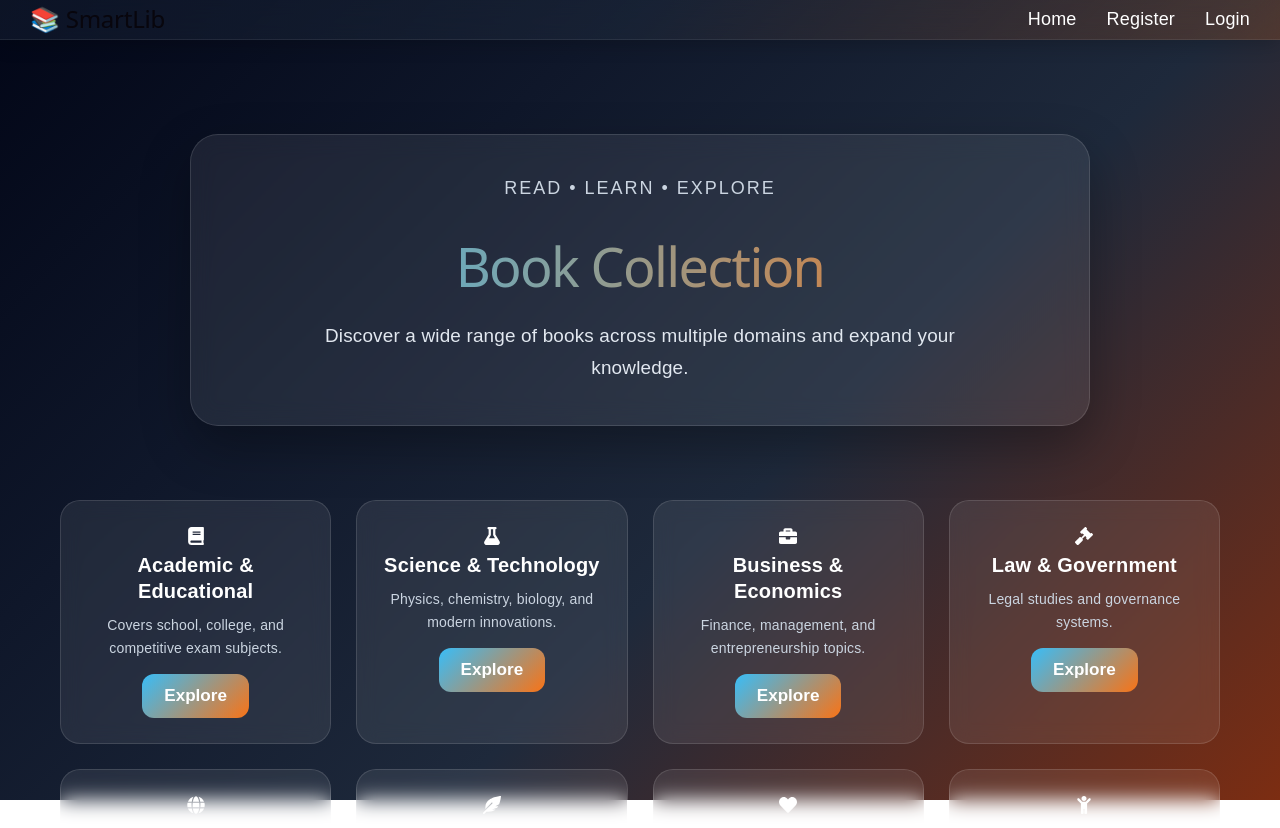
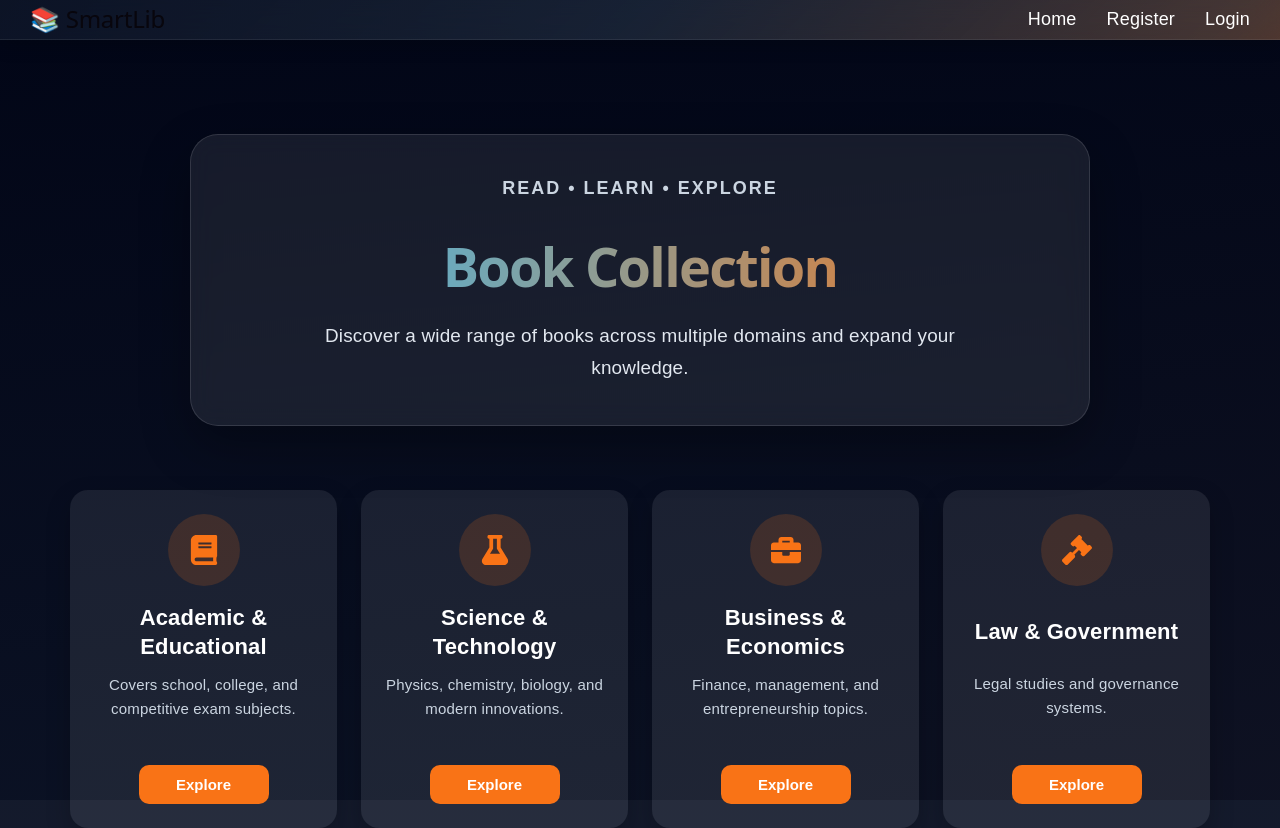
Before and after one commit to naagarSaloni/libraryManagement-, a React app in the folder frontend/: page /books in a window 1280 px wide. Shown: the top 828 px of the page. Built offline with nearby package versions, Linux system fonts and the light colour scheme; the HTML template or start-up script is replaced by a standard one.

Commit message:
Update Books.css

```diff
--- a/frontend/src/pages/Books.css
+++ b/frontend/src/pages/Books.css
@@ -1,157 +1,164 @@
- .books-page {
+  .books-page {
   min-height: 100vh;
+  background: linear-gradient(rgba(2, 6, 23, 0.96), rgba(15, 23, 42, 0.96));
   color: white;
-  padding-bottom: 60px;
 }
 
+/* HERO */
 .page-hero {
-  min-height: 55vh;
+  min-height: 52vh;
   display: flex;
   align-items: center;
   justify-content: center;
-  padding: 80px 20px 50px;
-  position: relative;
+  padding: 120px 20px 60px;
+  text-align: center;
 }
 
 .page-hero-overlay {
-  max-width: 900px;
-  width: 100%;
-  text-align: center;
-  padding: 40px 30px;
-  border-radius: 28px;
-  background: rgba(255, 255, 255, 0.08);
-  -webkit-backdrop-filter: blur(12px);
-  backdrop-filter: blur(12px);
-  border: 1px solid rgba(255, 255, 255, 0.12);
-  box-shadow: 0 20px 50px rgba(0, 0, 0, 0.3);
+  max-width: 850px;
 }
 
 .page-subtitle {
-  font-size: 1rem;
-  letter-spacing: 2px;
-  text-transform: uppercase;
-  color: #cbd5e1;
+  font-size: 14px;
+  letter-spacing: 3px;
+  font-weight: 600;
+  color: #f97316;
   margin-bottom: 14px;
 }
 
 .page-title {
-  font-size: 3rem;
-  margin-bottom: 16px;
-  line-height: 1.2;
-  padding-bottom: 6px;
-  background: linear-gradient(90deg, #38bdf8, #f97316);
-  -webkit-background-clip: text;
-  -webkit-text-fill-color: transparent;
+  font-size: 48px;
+  font-weight: 700;
+  margin-bottom: 18px;
+  color: #ffffff;
 }
 
 .page-description {
-  max-width: 700px;
+  font-size: 18px;
+  line-height: 1.8;
+  color: #cbd5e1;
+  max-width: 760px;
   margin: 0 auto;
-  font-size: 1.05rem;
-  line-height: 1.7;
-  color: #e2e8f0;
 }
 
-.page-hero-buttons {
-  margin-top: 28px;
-  display: flex;
-  justify-content: center;
-  gap: 16px;
-  flex-wrap: wrap;
-}
-
-.primary-btn,
-.secondary-btn,
-.book-btn {
-  border: none;
-  border-radius: 12px;
-  padding: 12px 22px;
-  font-size: 0.95rem;
-  font-weight: 600;
-  cursor: pointer;
-  transition: all 0.3s ease;
-}
-
-.primary-btn {
-  background: linear-gradient(135deg, #f97316, #ea580c);
-  color: white;
-  box-shadow: 0 10px 25px rgba(249, 115, 22, 0.3);
-}
-
-.primary-btn:hover {
-  transform: translateY(-3px);
-  box-shadow: 0 14px 30px rgba(249, 115, 22, 0.4);
-}
-
-.secondary-btn {
-  background: rgba(255, 255, 255, 0.12);
-  color: white;
-  border: 1px solid rgba(255, 255, 255, 0.18);
-}
-
-.secondary-btn:hover {
-  transform: translateY(-3px);
-  background: rgba(255, 255, 255, 0.18);
-}
-
+/* GRID */
 .books-grid {
   max-width: 1200px;
   margin: 0 auto;
+  padding: 10px 30px 70px;
   display: grid;
-  grid-template-columns: repeat(auto-fit, minmax(250px, 1fr));
-  gap: 25px;
-  padding: 20px;
+  grid-template-columns: repeat(4, minmax(0, 1fr));
+  gap: 24px;
 }
 
+/* FIXED SAME SIZE CARD */
 .book-card {
-  padding: 25px;
-  border-radius: 20px;
+  min-height: 280px;
+  padding: 24px 20px;
+  border-radius: 18px;
   background: rgba(255, 255, 255, 0.08);
-  -webkit-backdrop-filter: blur(10px);
-  backdrop-filter: blur(10px);
-  border: 1px solid rgba(255, 255, 255, 0.12);
-  transition: all 0.3s ease;
+  box-shadow: 0 10px 24px rgba(0, 0, 0, 0.22);
+  display: flex;
+  flex-direction: column;
+  align-items: center;
   text-align: center;
+  transition: 0.3s ease;
+  box-sizing: border-box;
 }
 
 .book-card:hover {
-  transform: translateY(-10px);
-  box-shadow: 0 20px 40px rgba(0, 0, 0, 0.3);
+  transform: translateY(-5px);
+  background: rgba(255, 255, 255, 0.12);
 }
 
-.book-card h3 {
-  font-size: 20px;
-  margin-bottom: 10px;
-  color: white;
+.book-icon {
+  width: 72px;
+  height: 72px;
+  border-radius: 50%;
+  background: rgba(249, 115, 22, 0.16);
+  color: #f97316;
+  display: flex;
+  align-items: center;
+  justify-content: center;
+  font-size: 30px;
+  margin-bottom: 18px;
+  flex-shrink: 0;
 }
 
-.book-card p {
-  font-size: 14px;
-  color: #cbd5e1;
-  margin-bottom: 15px;
-  line-height: 1.6;
+/* FIX TITLE HEIGHT SAME */
+.book-card h3 {
+  font-size: 22px;
+  color: #ffffff;
+  margin: 0 0 12px 0;
+  min-height: 56px;
+  display: flex;
+  align-items: center;
+  justify-content: center;
+  line-height: 1.3;
 }
 
+/* FIX DESCRIPTION HEIGHT SAME */
+.book-card p {
+  font-size: 15px;
+  color: #cbd5e1;
+  line-height: 1.6;
+  margin: 0 0 20px 0;
+  min-height: 72px;
+  display: flex;
+  align-items: flex-start;
+  justify-content: center;
+}
+
+/* BUTTON ALWAYS STAYS BOTTOM */
 .book-btn {
-  background: linear-gradient(135deg, #38bdf8, #f97316);
-  color: white;
+  margin-top: auto;
+  min-width: 130px;
+  padding: 11px 20px;
+  border: none;
+  border-radius: 10px;
+  background: #f97316;
+  color: #ffffff;
+  font-size: 15px;
+  font-weight: 600;
+  cursor: pointer;
+  transition: 0.3s ease;
 }
 
 .book-btn:hover {
-  transform: translateY(-2px);
-  box-shadow: 0 10px 20px rgba(249, 115, 22, 0.4);
+  background: #ea580c;
 }
 
-@media (max-width: 768px) {
+/* RESPONSIVE */
+@media (max-width: 1100px) {
+  .books-grid {
+    grid-template-columns: repeat(3, minmax(0, 1fr));
+  }
+}
+
+@media (max-width: 800px) {
+  .books-grid {
+    grid-template-columns: repeat(2, minmax(0, 1fr));
+  }
+
   .page-title {
-    font-size: 2.2rem;
+    font-size: 38px;
+  }
+}
+
+@media (max-width: 540px) {
+  .books-grid {
+    grid-template-columns: 1fr;
+  }
+
+  .book-card {
+    min-height: 260px;
+  }
+
+  .page-title {
+    font-size: 32px;
   }
 
   .page-description {
-    font-size: 0.95rem;
-  }
-
-  .page-hero-overlay {
-    padding: 30px 18px;
+    font-size: 16px;
   }
 }
```
